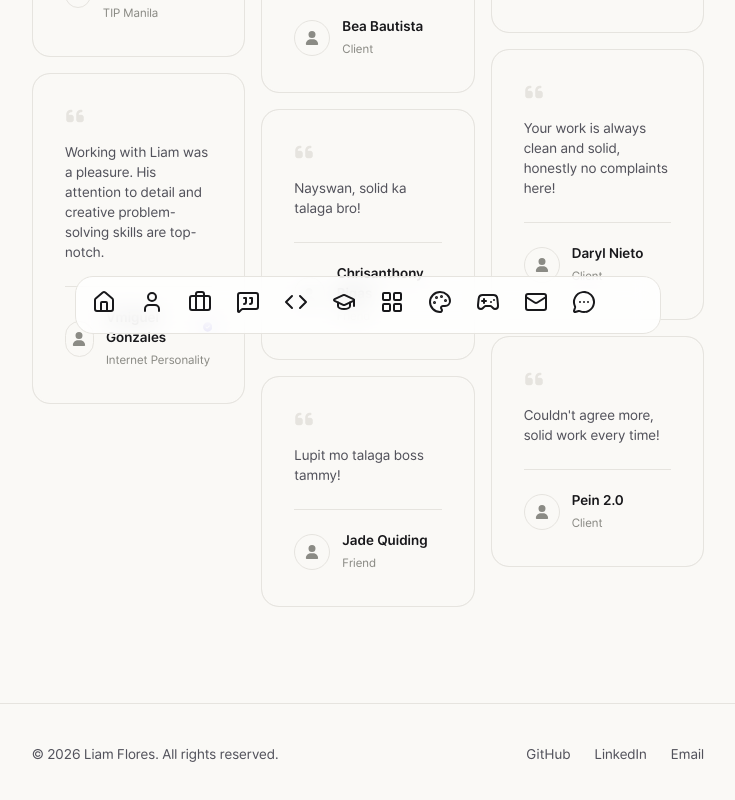
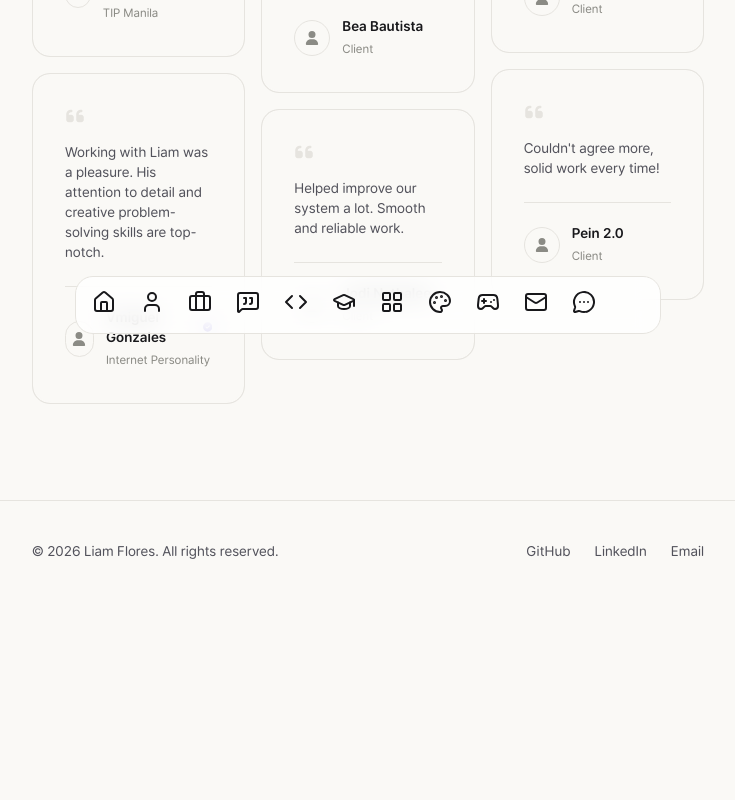
Before and after one commit to liamflores-09/portfolio_v2, a Next.js app: page /testimonials in a window 1280 px wide. Shown: the part 442-1242 px from the top of the page, without its empty margins (272-1007 px from the left). After the commit the page ends 1115 px from the top, so only its background shows below. Built offline with nearby package versions, Linux system fonts and the light colour scheme.

Commit message:
Refine testimonials

```diff
--- a/src/data/testimonials.ts
+++ b/src/data/testimonials.ts
@@ -25,17 +25,6 @@ export const testimonials: Testimonial[] = [
     role: "Client",
   },
   {
-    quote: "Nayswan, solid ka talaga bro!",
-    name: "Chrisanthony Bigas",
-    role: "Friend",
-  },
-  {
-    quote: "Lupit mo talaga boss tammy!",
-    name: "Jade Quiding",
-    role: "Friend",
-    tooltip: { word: "tammy", note: "my nickname" },
-  },
-  {
     quote: "Helped improve our system a lot. Smooth and reliable work.",
     name: "Jodi Nathalee",
     role: "Client",
```
